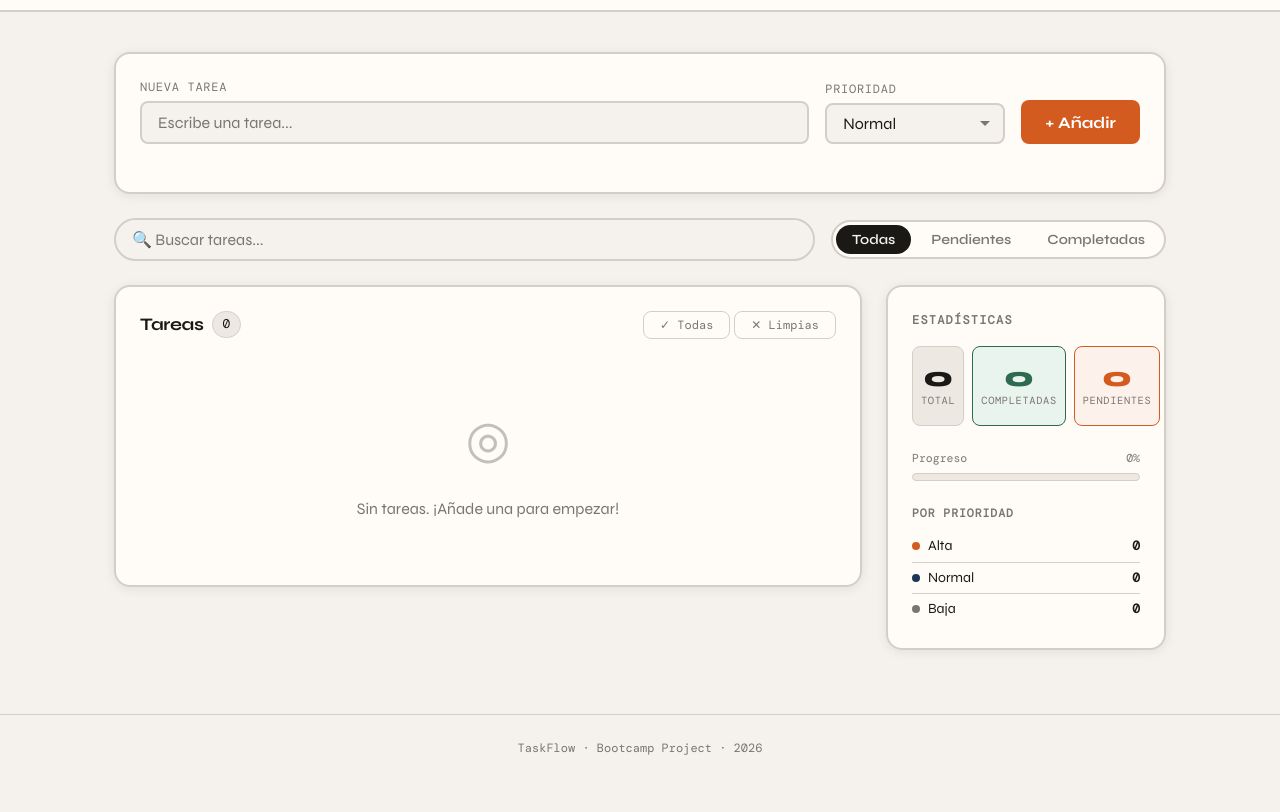
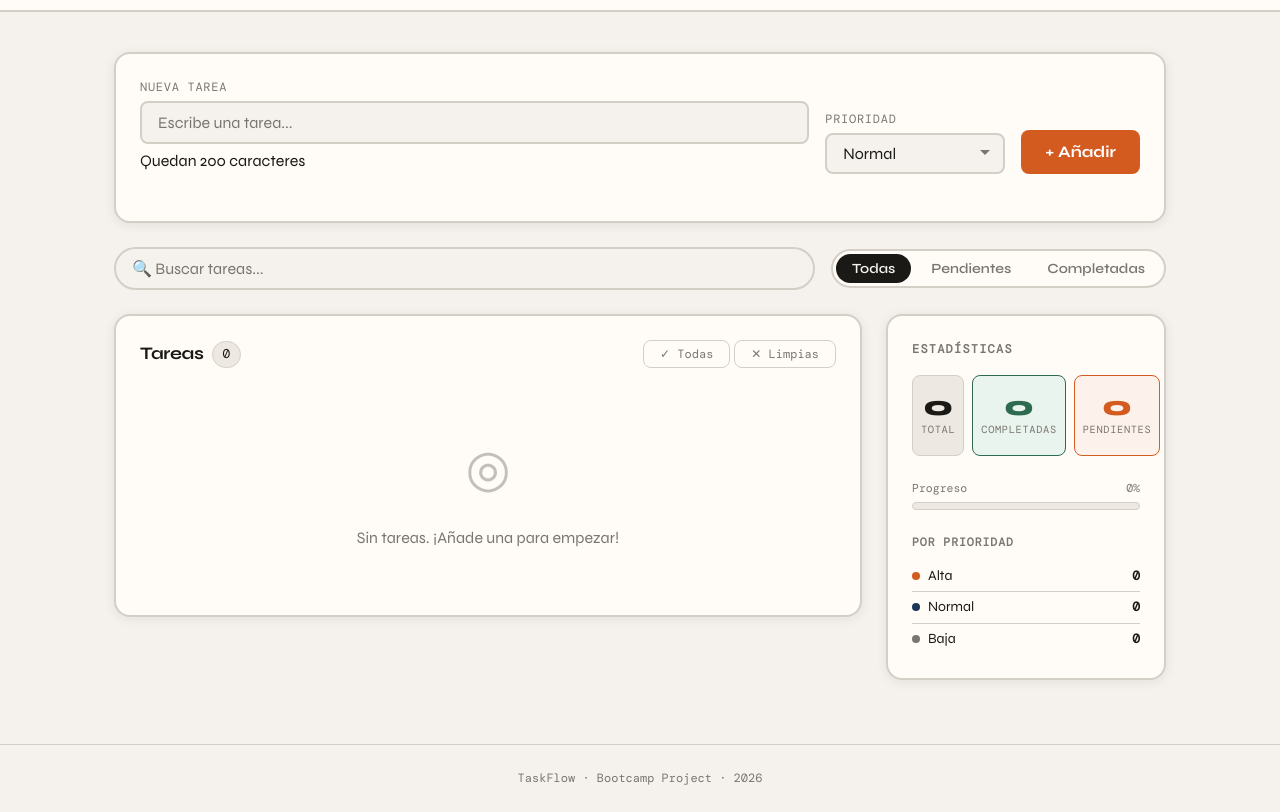
Before and after one commit to Guille-alonso14/taskflow-project, a plain HTML site: page index.html in a window 1280 px wide. Shown: the part 68-880 px from the top of the page. Before the commit the page ends 851 px from the top, so only its background shows below. Drawn offline with nearby package versions, Linux system fonts and the light colour scheme; a web font is replaced by a local one.

Commit message:
feat: añadir contador de caracteres en el formulario

```diff
--- a/app.js
+++ b/app.js
@@ -291,6 +291,14 @@ const form        = document.getElementById('task-form');
 const taskInput   = document.getElementById('task-input');
 const prioritySel = document.getElementById('task-priority');
 const formError   = document.getElementById('form-error');
+const taskTitleCounter = document.getElementById('task-title-counter');
+const TASK_TITLE_MAX = 200;
+
+function updateTaskTitleCounter() {
+  if (!taskTitleCounter) return;
+  const remaining = Math.max(0, TASK_TITLE_MAX - taskInput.value.length);
+  taskTitleCounter.textContent = `Quedan ${remaining} caracteres`;
+}
 
 function validateTaskTitle(title) {
   if (!title) {
@@ -310,8 +318,11 @@ function handleAddTask(title, priority) {
 function resetTaskForm() {
   taskInput.value   = '';
   prioritySel.value = 'normal';
+  updateTaskTitleCounter();
   taskInput.focus();
 }
+
+taskInput.addEventListener('input', updateTaskTitleCounter);
 
 form.addEventListener('submit', e => {
   e.preventDefault();
@@ -430,6 +441,9 @@ function init() {
   loadTasks();
   renderAll();
 
+  // Contador de caracteres del formulario
+  updateTaskTitleCounter();
+
   // Año en footer
   document.getElementById('footer-year').textContent = new Date().getFullYear();
 }
--- a/index.html
+++ b/index.html
@@ -43,6 +43,7 @@
               maxlength="200"
               aria-required="true"
             />
+            <p id="task-title-counter" class="char-counter" aria-live="polite">Quedan 200 caracteres</p>
           </div>
           <div class="input-wrap input-wrap--select">
             <label for="task-priority">Prioridad</label>
```
